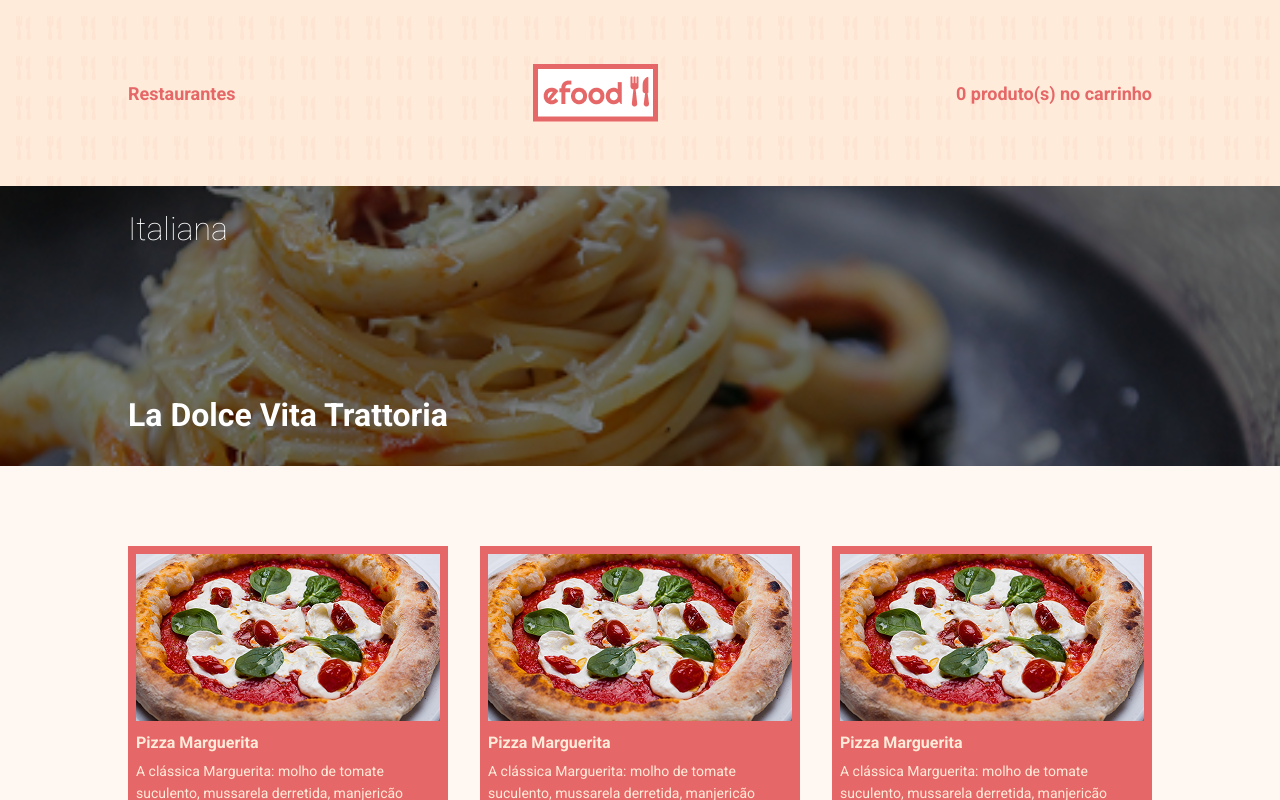
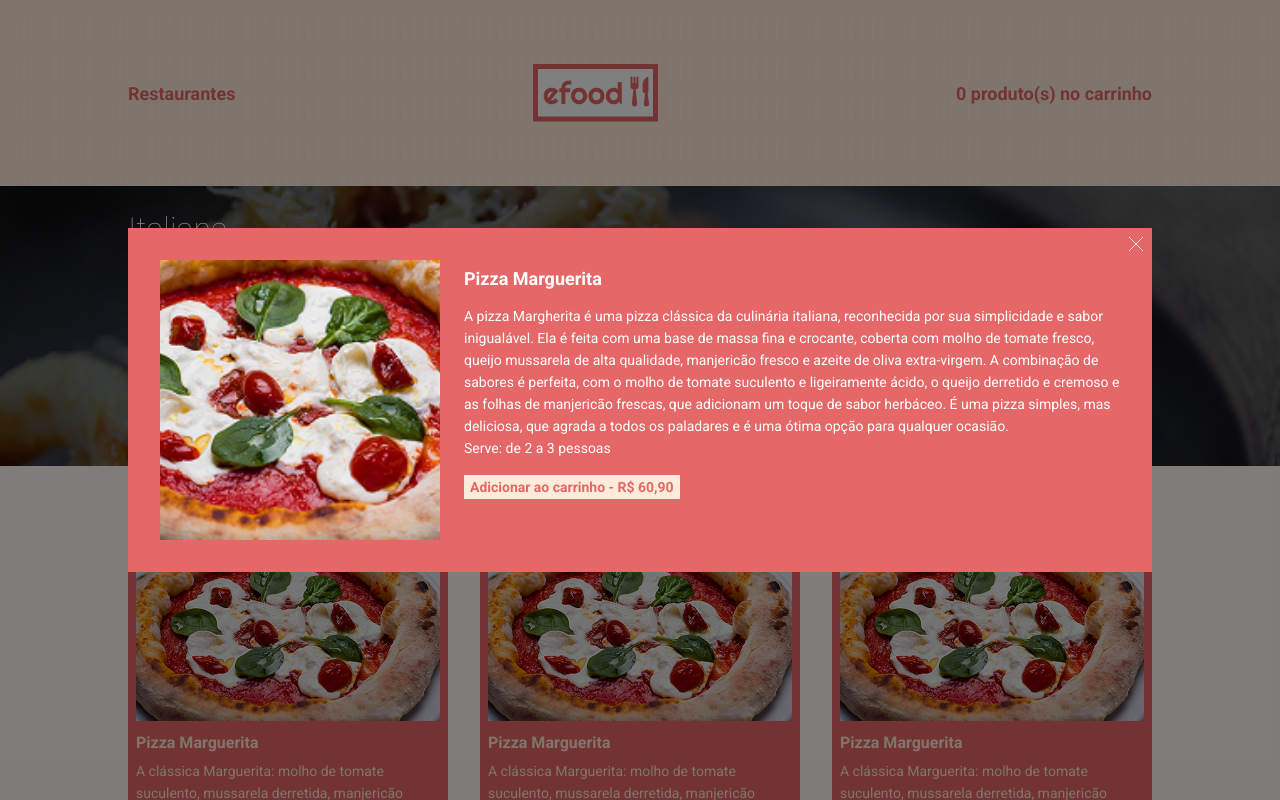
Before and after one commit to BiaFRehder/efood, a React (Create React App) app: page /restaurantes/1 in a window 1280 px wide. Shown: the top 800 px of the page. Built offline with nearby package versions, Linux system fonts and the light colour scheme.

Commit message:
Adicionando a modal

```diff
--- a/src/components/MenuCard/index.tsx
+++ b/src/components/MenuCard/index.tsx
@@ -12,7 +12,7 @@ const MenuCard = ({ foto, nome, descricao }: Props) => {
       <Picture src={foto} alt={nome} />
       <Name>{nome}</Name>
       <Description>{descricao}</Description>
-      <Button>Adicionar ao carrinho</Button>
+      <Button>Mais detalhes</Button>
     </Card>
   )
 }
--- a/src/components/MenuList/index.tsx
+++ b/src/components/MenuList/index.tsx
@@ -2,7 +2,19 @@ import ContentCard from '../../models/ContentCard'
 import MenuCard from '../MenuCard'
 
 import { CardContainer } from '../../styles'
-import { List } from './styles'
+import {
+  Close,
+  List,
+  ModalContent,
+  Image,
+  Name,
+  Text,
+  Button,
+  Modal
+} from './styles'
+
+import pizza from '../../assets/images/pizza.png'
+import fechar from '../../assets/images/close.png'
 
 type Props = {
   cards: ContentCard[]
@@ -10,6 +22,7 @@ type Props = {
 
 const MenuList = ({ cards }: Props) => {
   return (
+    <>
       <CardContainer>
         <div className="container">
           <List>
@@ -24,6 +37,32 @@ const MenuList = ({ cards }: Props) => {
           </List>
         </div>
       </CardContainer>
+      <Modal>
+        <ModalContent className="container">
+          <Close src={fechar} alt="" />
+          <Image src={pizza} alt="" />
+          <div>
+            <Name>Pizza Marguerita</Name>
+            <Text>
+              A pizza Margherita é uma pizza clássica da culinária italiana,
+              reconhecida por sua simplicidade e sabor inigualável. Ela é feita
+              com uma base de massa fina e crocante, coberta com molho de tomate
+              fresco, queijo mussarela de alta qualidade, manjericão fresco e
+              azeite de oliva extra-virgem. A combinação de sabores é perfeita,
+              com o molho de tomate suculento e ligeiramente ácido, o queijo
+              derretido e cremoso e as folhas de manjericão frescas, que
+              adicionam um toque de sabor herbáceo. É uma pizza simples, mas
+              deliciosa, que agrada a todos os paladares e é uma ótima opção
+              para qualquer ocasião.
+              <br />
+              <span>Serve: de 2 a 3 pessoas</span>
+            </Text>
+            <Button>Adicionar ao carrinho - R$ 60,90</Button>
+          </div>
+        </ModalContent>
+        <div className="overlay"></div>
+      </Modal>
+    </>
   )
 }
 export default MenuList
--- a/src/components/MenuList/styles.ts
+++ b/src/components/MenuList/styles.ts
@@ -1,4 +1,6 @@
 import styled from 'styled-components'
+import { colors, TextDescription, Title } from '../../styles'
+import { ButtonContainer } from '../Button/styles'
 
 export const Container = styled.div`
   padding: 80px 0;
@@ -9,3 +11,64 @@ export const List = styled.ul`
   grid-template-columns: 1fr 1fr 1fr;
   gap: 32px;
 `
+
+export const Modal = styled.div`
+  position: fixed;
+  top: 0;
+  left: 0;
+  width: 100%;
+  height: 100%;
+  z-index: 1;
+  display: flex;
+  align-items: center;
+  justify-content: center;
+
+  .overlay {
+    position: absolute;
+    top: 0;
+    left: 0;
+    width: 100%;
+    height: 100%;
+    background-color: ${colors.pretoOpaco};
+  }
+`
+
+export const ModalContent = styled.div`
+  position: relative;
+  display: flex;
+  z-index: 1;
+  background-color: ${colors.laranja};
+  color: ${colors.branca};
+  padding: 32px;
+
+  span {
+    display: block;
+  }
+`
+
+export const Close = styled.img`
+  position: absolute;
+  top: 8px;
+  right: 8px;
+`
+
+export const Image = styled.img`
+  width: 280px;
+  height: 280px;
+  object-fit: cover;
+  margin-right: 24px;
+`
+
+export const Name = styled(Title)`
+  font-size: 18px;
+`
+
+export const Text = styled(TextDescription)`
+  padding: 16px 0;
+`
+
+export const Button = styled(ButtonContainer)`
+  background-color: ${colors.bege};
+  color: ${colors.laranja};
+  padding: 4px auto;
+`
--- a/src/pages/Restaurant/index.tsx
+++ b/src/pages/Restaurant/index.tsx
@@ -1,3 +1,4 @@
+import { useParams } from 'react-router-dom'
 import ContentCard from '../../models/ContentCard'
 
 import pizza from '../../assets/images/pizza.png'
@@ -76,6 +77,8 @@ const menu: ContentCard[] = [
 ]
 
 const Restaurant = () => {
+  const { id } = useParams()
+
   return (
     <>
       <HeaderRestaurant />
```
Also changed, not shown: src/assets/images/close.png (added). Lines whose indentation alone changed are shown as unchanged.
